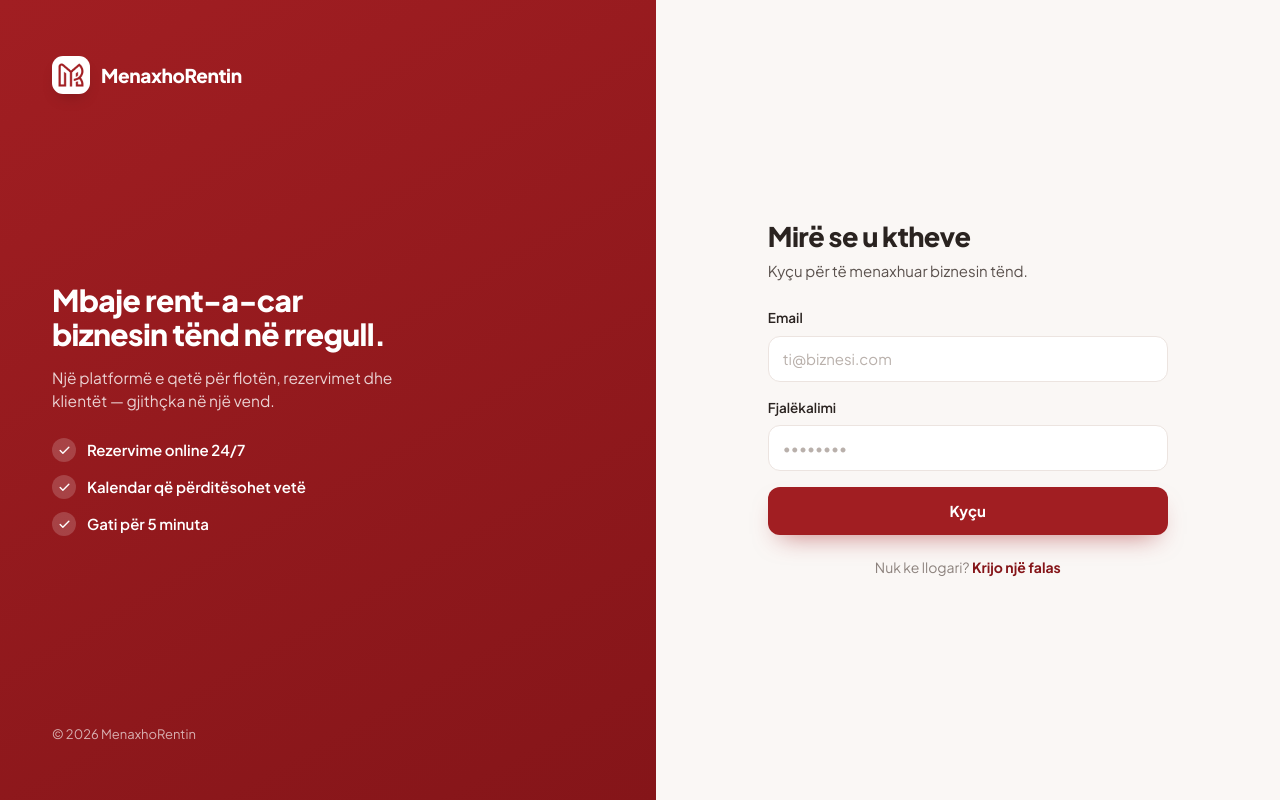
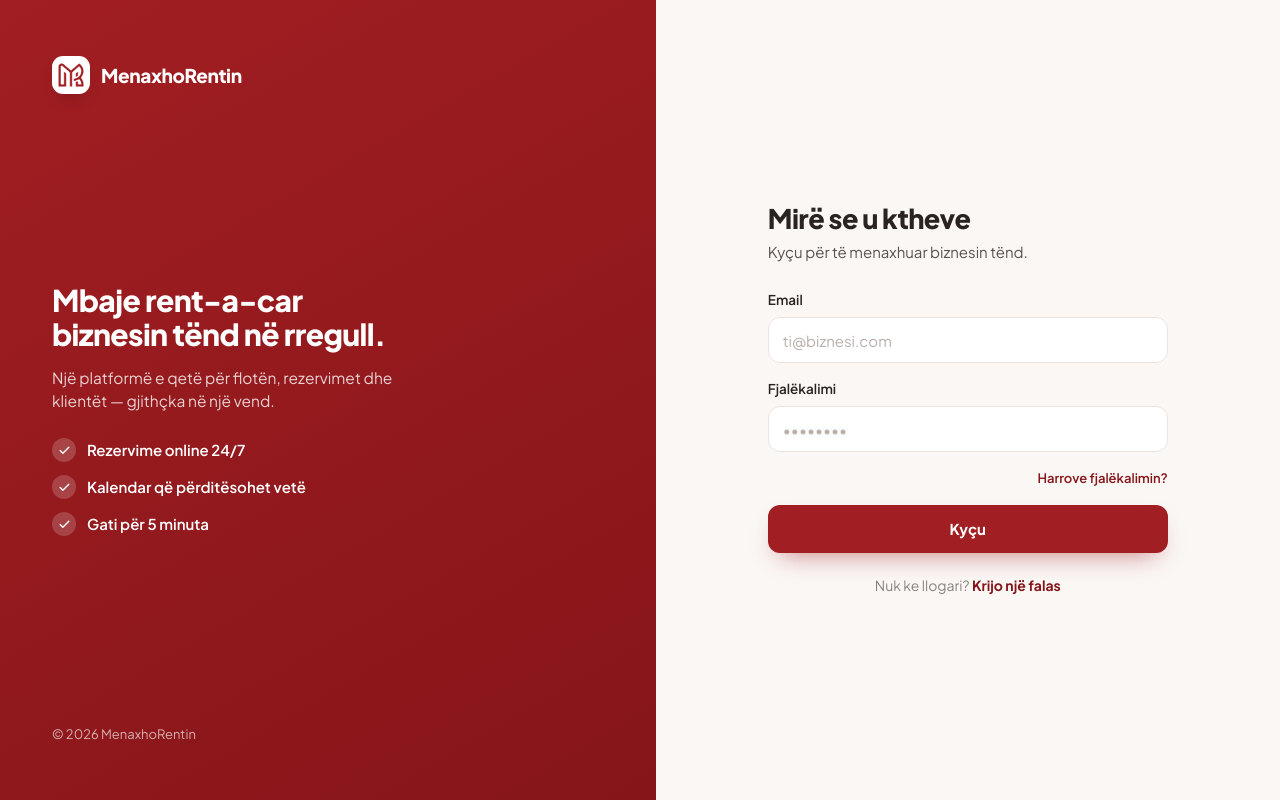
Before and after one commit to alttinkrasniqi/rental-saas, a Next.js app: page /login in a window 1280 px wide. Built offline with nearby package versions, Linux system fonts and the light colour scheme; no server answers.

Commit message:
Add files via upload

```diff
--- a/src/app/(auth)/login/page.tsx
+++ b/src/app/(auth)/login/page.tsx
@@ -23,6 +23,11 @@ export default function LoginPage() {
         <div className="field">
           <label htmlFor="password">Fjalëkalimi</label>
           <input id="password" name="password" type="password" autoComplete="current-password" placeholder="••••••••" required />
+          <div style={{ textAlign: "right", marginTop: 6 }}>
+            <Link href="/forgot-password" style={{ fontSize: 13, color: "#851519", fontWeight: 600 }}>
+              Harrove fjalëkalimin?
+            </Link>
+          </div>
         </div>
         {state.error && <p className="err">{state.error}</p>}
         <AuthSubmit>Kyçu</AuthSubmit>
```
